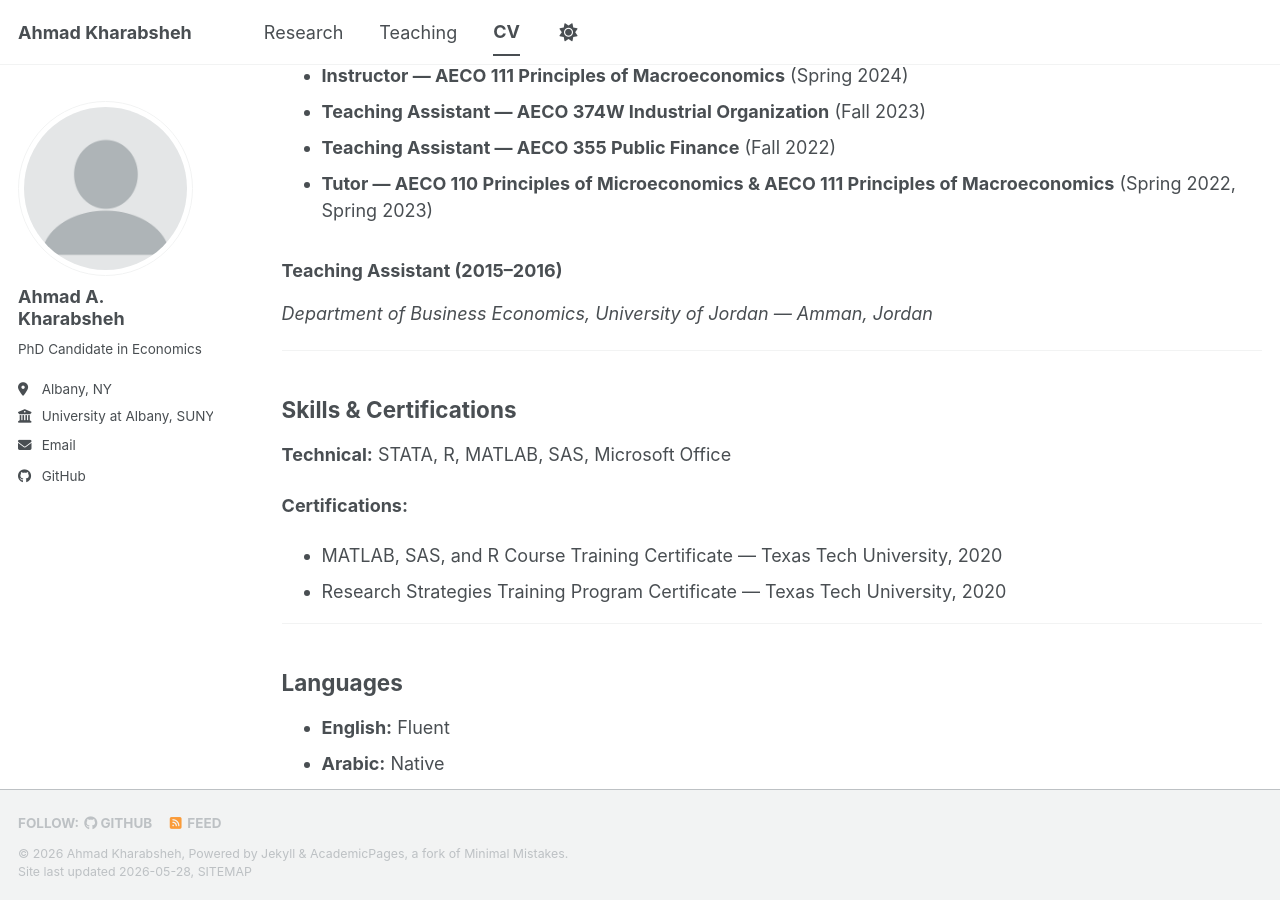
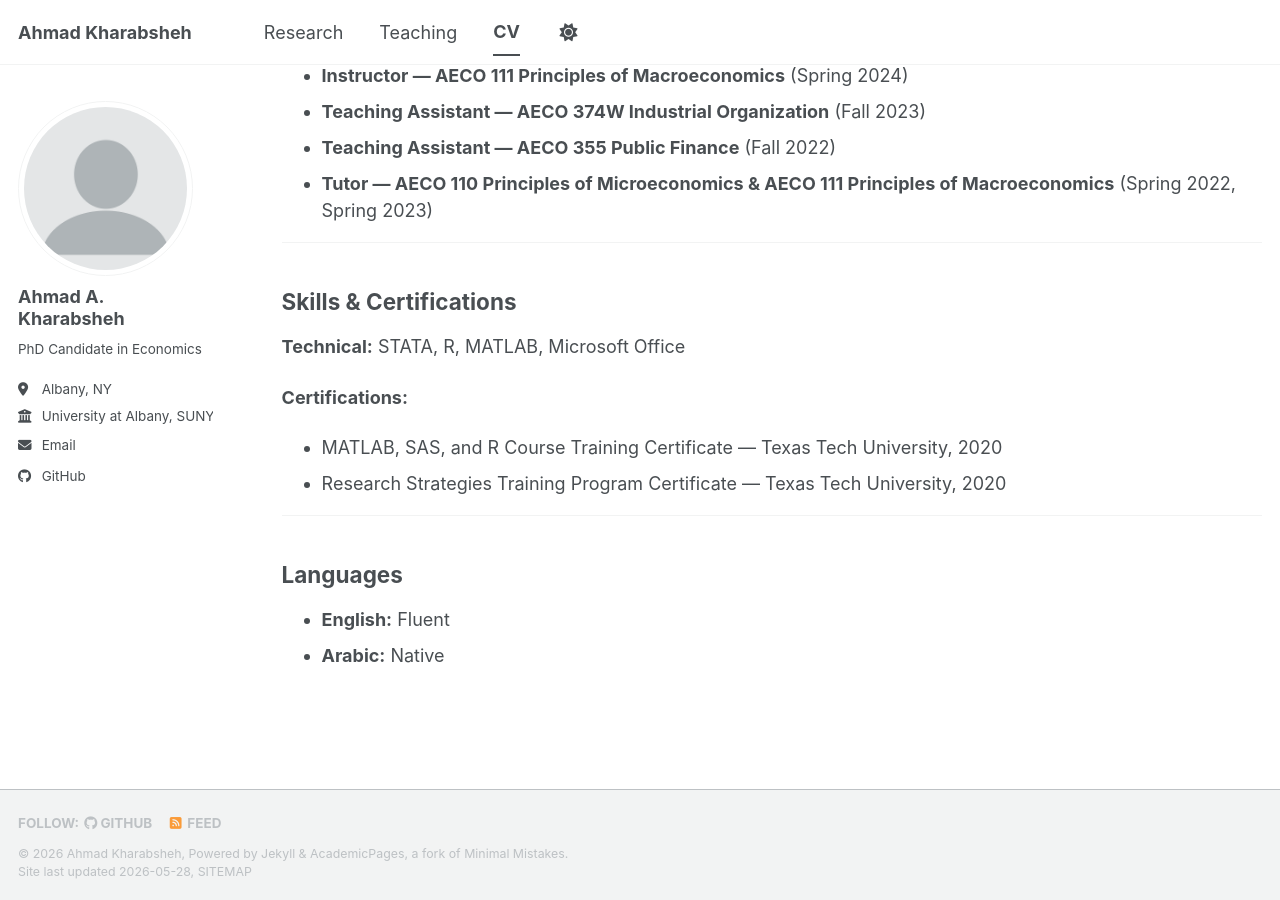
Before and after one commit to Kharabshehahmad/Kharabshehahmad.github.io, a Jekyll site: the page built from _pages/cv.md, in a window 1280 px wide and 900 px high, scrolled down 1718 px. Built offline with Jekyll 4.4.1, drawn with Linux system fonts in a browser that asks for light colours; a script bundle is joined from its source files by our own code; library files that are not in the unit come from our copies.

Commit message:
Update cv.md

```diff
--- a/_pages/cv.md
+++ b/_pages/cv.md
@@ -80,14 +80,11 @@ Texas Tech University<br>
 - **Teaching Assistant — AECO 355 Public Finance** (Fall 2022)
 - **Tutor — AECO 110 Principles of Microeconomics & AECO 111 Principles of Macroeconomics** (Spring 2022, Spring 2023)
 
-### Teaching Assistant (2015–2016)
-*Department of Business Economics, University of Jordan — Amman, Jordan*
-
 ---
 
 ## Skills & Certifications
 
-**Technical:** STATA, R, MATLAB, SAS, Microsoft Office
+**Technical:** STATA, R, MATLAB, Microsoft Office
 
 **Certifications:**
 - MATLAB, SAS, and R Course Training Certificate — Texas Tech University, 2020
```
